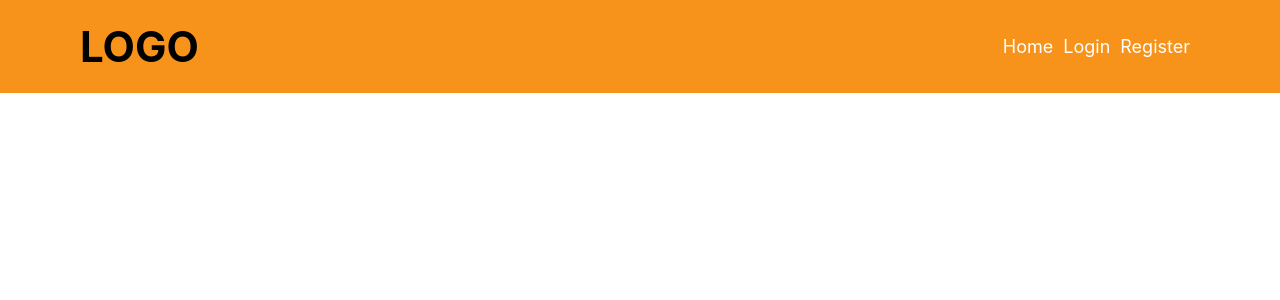
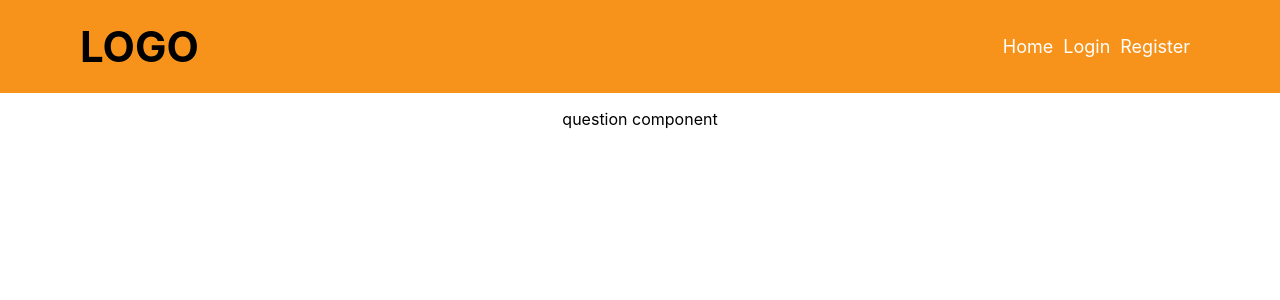
Before and after one commit to dplamenov/Quiz, a React (Create React App) app in the folder project/react/: page /question/1 in a window 1280 px wide. Shown: the top 300 px of the page. Built offline with nearby package versions, Linux system fonts and the light colour scheme; no server answers.

Commit message:
create question component
create question component

```diff
--- a/project/react/src/App.js
+++ b/project/react/src/App.js
@@ -13,6 +13,7 @@ import {
     Switch,
     Route, Redirect
 } from "react-router-dom";
+import Question from "./Question/Question/Question";
 
 const Auth = ({children}) => {
     const {dispatch} = React.useContext(StoreContext);
@@ -61,6 +62,7 @@ class App extends React.Component {
                                         <Route path="/user/register">
                                             {isLogged ? <Redirect to="/"/> : <Register/>}
                                         </Route>
+                                        <Route path="/question/:catId" component={Question}/>
                                     </Switch>
                                 </Router>
                             );
--- /dev/null
+++ b/project/react/src/Question/Question/Question.js
@@ -0,0 +1,7 @@
+import React from "react";
+
+function Question() {
+    return <p>question component</p>;
+}
+
+export default Question;
```
